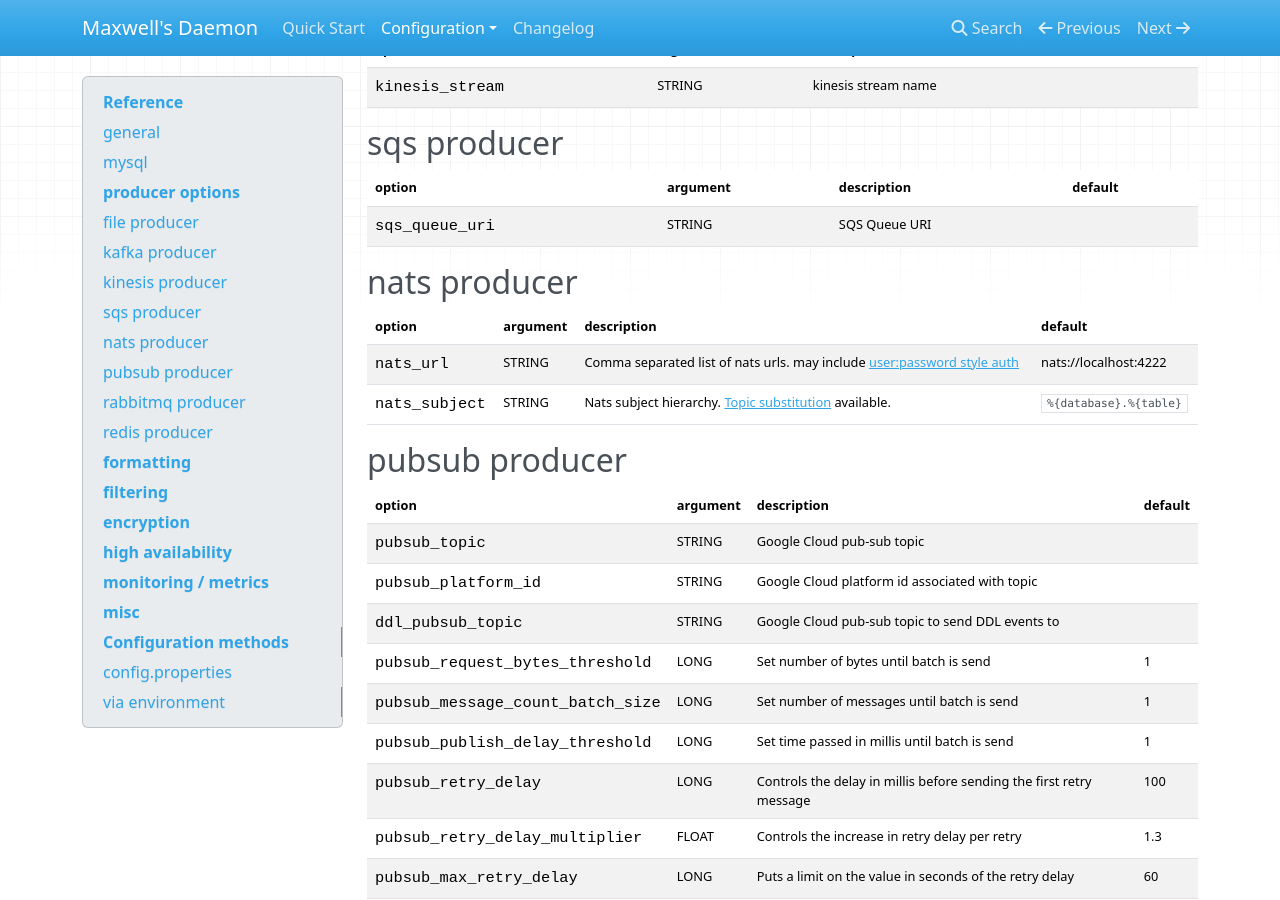
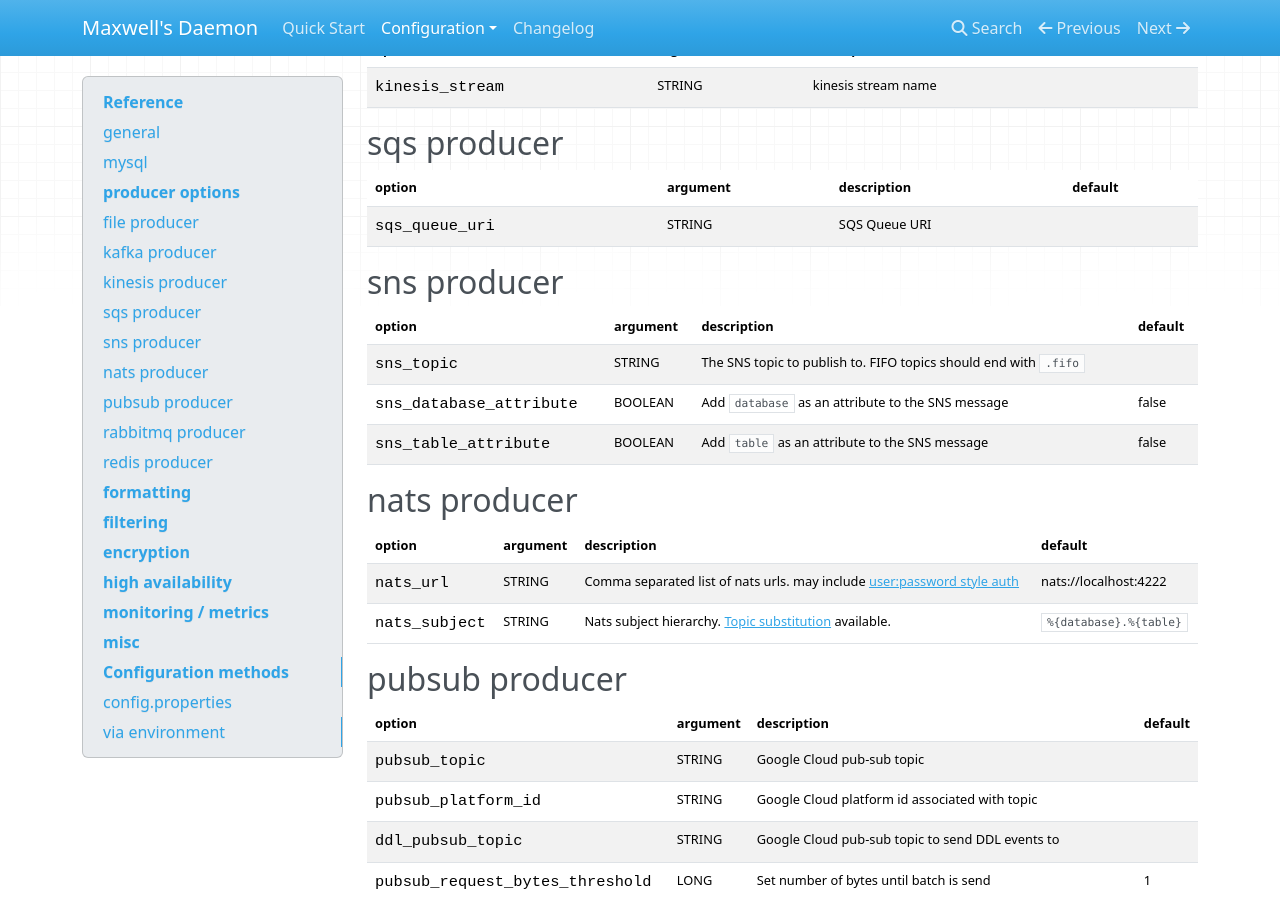
Before and after one commit to zendesk/maxwell, an MkDocs documentation site: the page built from docs/docs/config.md, in a window 1280 px wide and 900 px high, scrolled down 3072 px. Built offline with MkDocs 1.6.1, drawn with Linux system fonts in a browser that asks for light colours; nearby versions of some CDN libraries.

Commit message:
Add sns values to docs

```diff
--- a/docs/docs/config.md
+++ b/docs/docs/config.md
@@ -89,6 +89,13 @@ kinesis_stream                 | STRING                              | kinesis s
 option                         | argument                            | description                                         | default
 -------------------------------|-------------------------------------| --------------------------------------------------- | -------
 sqs_queue_uri                  | STRING                              | SQS Queue URI |
+
+## sns producer
+option                         | argument                            | description                                         | default
+-------------------------------|-------------------------------------| --------------------------------------------------- | -------
+sns_topic                      | STRING                              | The SNS topic to publish to. FIFO topics should end with `.fifo` |
+sns_database_attribute         | BOOLEAN                             | Add `database` as an attribute to the SNS message   | false
+sns_table_attribute            | BOOLEAN                             | Add `table` as an attribute to the SNS message      | false
 
 ## nats producer
 option                         | argument                            | description                                         | default
```
